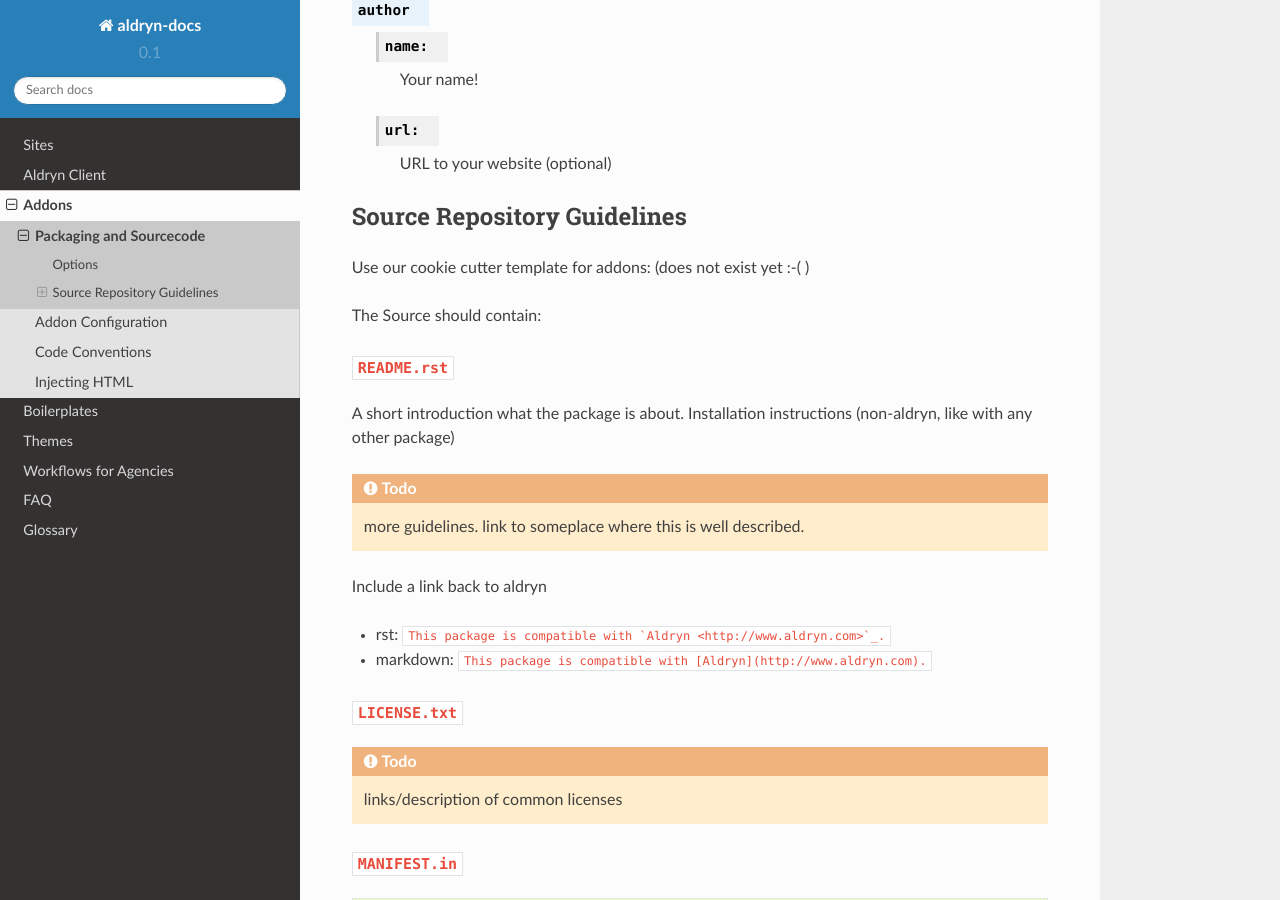
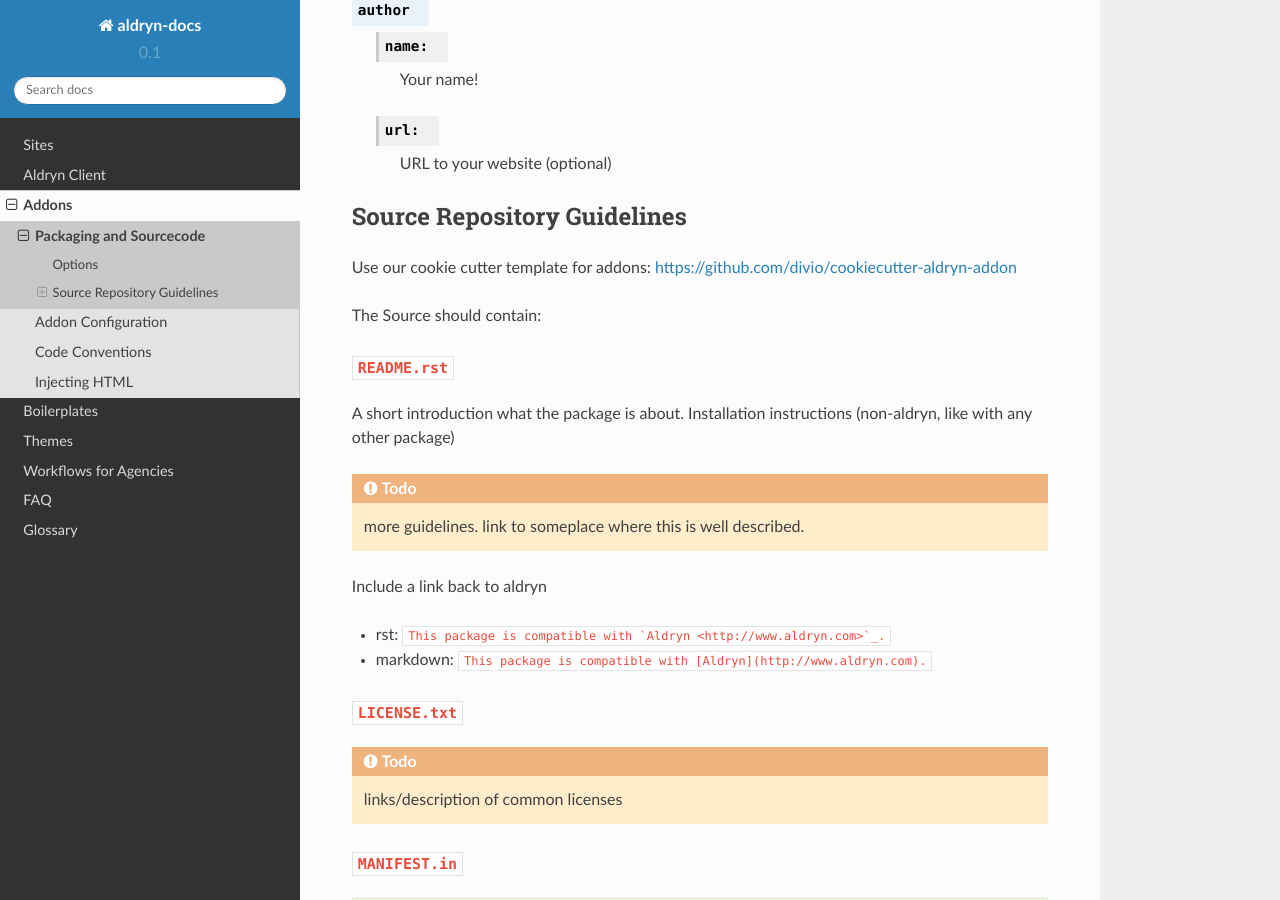
Before and after one commit to aldryn/aldryn-docs, a Sphinx documentation site: the page built from docs/addons/packaging.rst, in a window 1280 px wide and 900 px high, scrolled down 1377 px. Built offline with Sphinx 7.4.7 and the Read the Docs theme 2.0.0, drawn with Linux system fonts in a browser that asks for light colours; pages that are not in the unit, such as notebooks, are missing from menus.

Commit message:
adds link to cookiecutter template for addons

```diff
--- a/docs/addons/packaging.rst
+++ b/docs/addons/packaging.rst
@@ -74,7 +74,7 @@
 Source Repository Guidelines
 ----------------------------
 
-Use our cookie cutter template for addons: (does not exist yet :-( )
+Use our cookie cutter template for addons: https://github.com/divio/cookiecutter-aldryn-addon
 
 The Source should contain:
 
```
